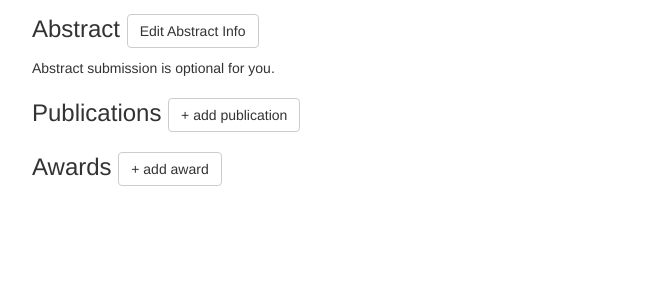
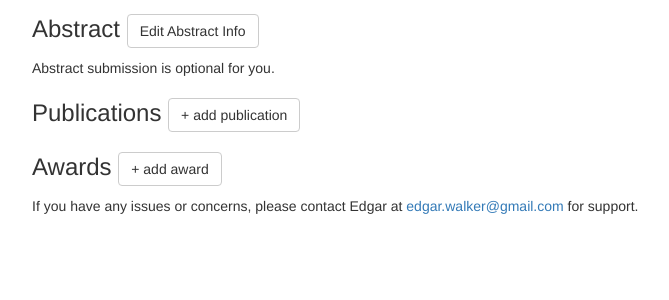
Before and after one commit to selsarrag/mstp_abstract_book, a Flask app: template app/templates/index.html in a window 1280 px wide. Shown: the part 323-623 px from the top of the page, without its empty margins (38-707 px from the left). Run offline with Flask 2, Linux system fonts and the light colour scheme; the template is opened without the code that fills it, so the values that code supplies are empty; parts of the project's set-up code (start-up, migrations or seed data) failed here and were passed over; some libraries are stand-ins or nearby versions.

Commit message:
add contact info at the bottom of index page

```diff
--- a/app/templates/index.html
+++ b/app/templates/index.html
@@ -80,4 +80,5 @@
 		<p>Journal: {{ award.institution }}</p>
 	{% endfor %}
 	</div>
+	<p>If you have any issues or concerns, please contact Edgar at <a href="mailto:edgar.walker@gmail.com">edgar.walker@gmail.com</a> for support.</p>
 {% endblock %}
```
